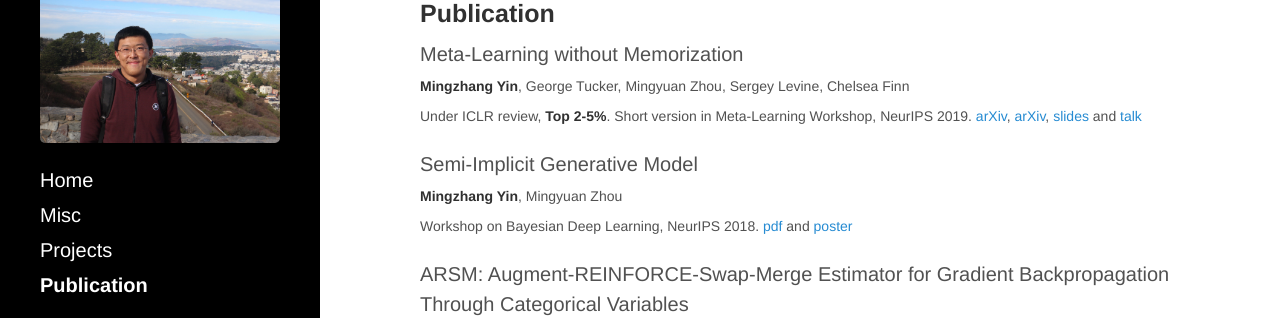
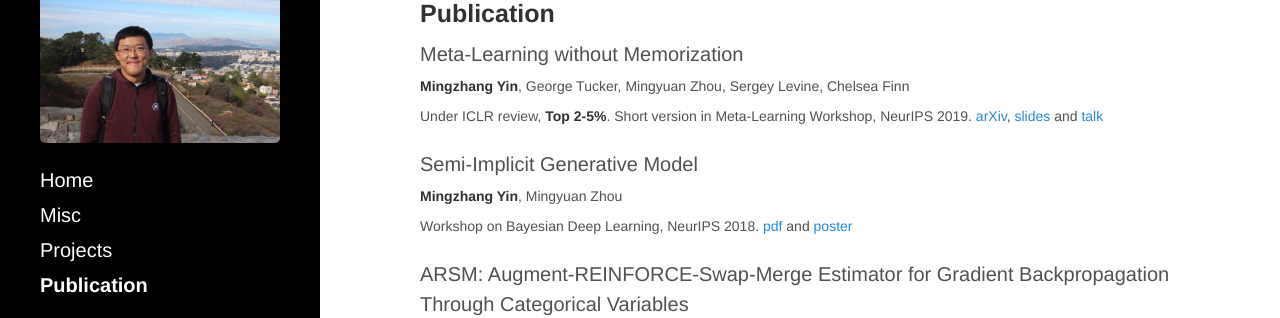
Before and after one commit to mingzhang-yin/mingzhang-yin.github.io, a Jekyll site: the page built from publications.md, in a window 1280 px wide and 1295 px high. Shown: the part 174-492 px from the top of the window. Built offline with Jekyll 4.4.1, drawn with Linux system fonts in a browser that asks for light colours; nearby versions of some CDN libraries.

Commit message:
Update publications.md

```diff
--- a/publications.md
+++ b/publications.md
@@ -11,7 +11,7 @@
 ### Publication
 Meta-Learning without Memorization
  <br> <span style="font-size:14px"> **Mingzhang Yin**, George Tucker, Mingyuan Zhou, Sergey Levine, Chelsea Finn  <br>
-Under ICLR review, **Top 2-5%**. Short version in Meta-Learning Workshop, NeurIPS 2019. [arXiv](https://arxiv.org/pdf/1912.03820.pdf), [arXiv](https://arxiv.org/pdf/1912.03820.pdf), <a href="http://ai.stanford.edu/~cbfinn/_files/neurips19_memorization.pdf" target="_blank"> slides </a> and <a href="https://slideslive.com/38921876/bayesian-deep-learning-3" target="_blank"> talk </a>
+Under ICLR review, **Top 2-5%**. Short version in Meta-Learning Workshop, NeurIPS 2019. [arXiv](https://arxiv.org/pdf/1912.03820.pdf), <a href="http://ai.stanford.edu/~cbfinn/_files/neurips19_memorization.pdf" target="_blank"> slides </a> and <a href="https://slideslive.com/38921876/bayesian-deep-learning-3" target="_blank"> talk </a>
 
 Semi-Implicit Generative Model
 <br> <span style="font-size:14px"> **Mingzhang Yin**, Mingyuan Zhou  <br>
```
